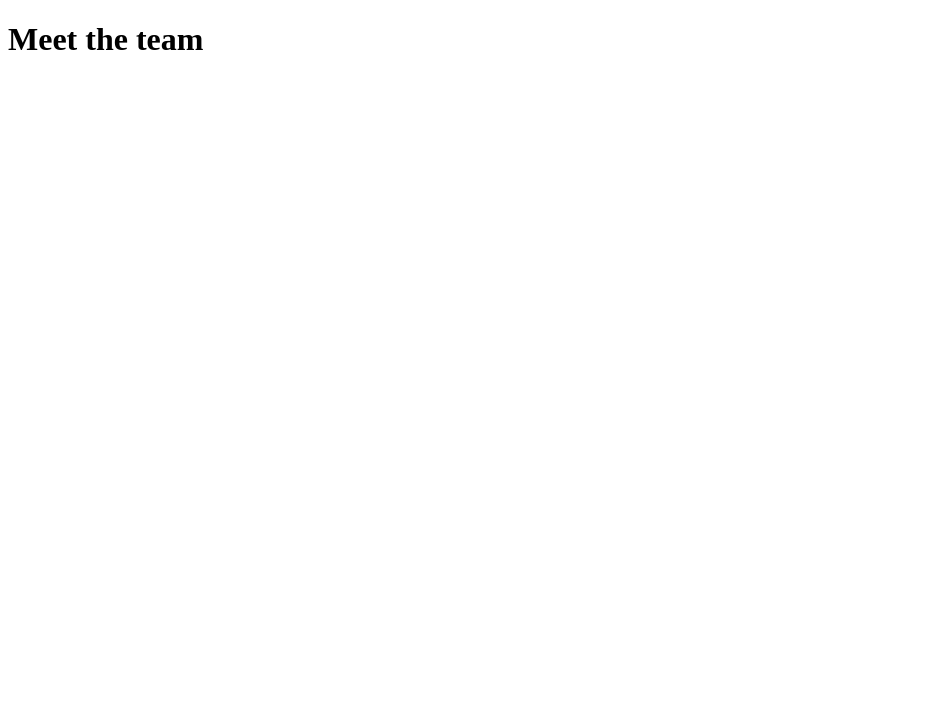
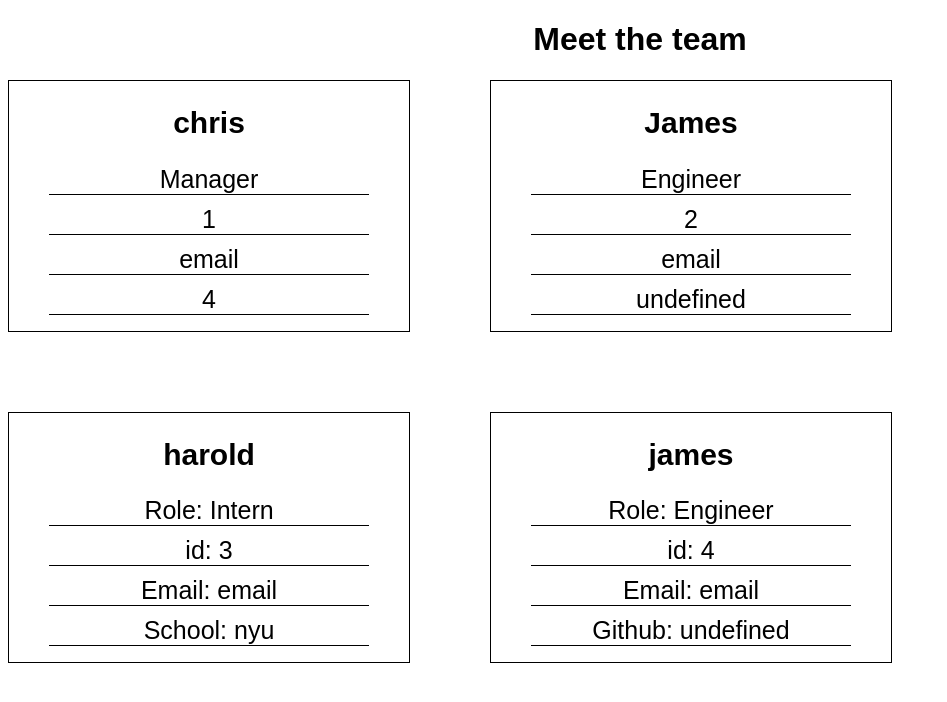
Before and after one commit to Chrisgarcia164/team-profile-generator-2, a website: page index.html in a window 1280 px wide. Shown: the whole page, without its empty margins (0-947 px from the left). Drawn offline with Linux system fonts and the light colour scheme.

Commit message:
styled build for html file

```diff
--- a/index.html
+++ b/index.html
@@ -4,6 +4,7 @@
     <meta charset="UTF-8" />
     <meta http-equiv="X-UA-Compatible" content="IE=edge" />
     <meta name="viewport" content="width=device-width, initial-scale=1.0" />
+    <link rel="stylesheet" href="style.css" />
     <title>Document</title>
   </head>
   <body>
@@ -11,7 +12,46 @@
       <h1>Meet the team</h1>
     </header>
     <main>
-      <div id="cards"></div>
+      <div id="cards">
+        <div class="card">
+          <h2 class="name">chris</h2>
+          <div>
+            <ul>
+              <li>Manager</li>
+              <li>1</li>
+              <li>email</li>
+              <li>4</li>
+            </ul>
+          </div>
+        </div>
+        <div class="card">
+          <h2 class="name">James</h2>
+          <ul>
+            <li>Engineer</li>
+            <li>2</li>
+            <li>email</li>
+            <li>undefined</li>
+          </ul>
+        </div>
+        <div class="card">
+          <h2 class="name">harold</h2>
+          <ul>
+            <li>Role: Intern</li>
+            <li>id: 3</li>
+            <li>Email: email</li>
+            <li>School: nyu</li>
+          </ul>
+        </div>
+        <div class="card">
+          <h2 class="name">james</h2>
+          <ul>
+            <li>Role: Engineer</li>
+            <li>id: 4</li>
+            <li>Email: email</li>
+            <li>Github: undefined</li>
+          </ul>
+        </div>
+      </div>
     </main>
   </body>
 </html>
--- /dev/null
+++ b/style.css
@@ -0,0 +1,29 @@
+* {
+  font-family: Arial, Helvetica, sans-serif;
+  text-align: center;
+}
+.card {
+  border: 1px solid black;
+  min-width: fit-content;
+  width: 25rem;
+  text-align: center;
+}
+
+#cards {
+  display: flex;
+  flex-wrap: wrap;
+  gap: 5rem;
+}
+.name {
+  font-size: 30px;
+}
+ul {
+  margin-right: 40px;
+}
+li {
+  list-style: none;
+  margin-bottom: 10px;
+  /* background-color: aliceblue; */
+  font-size: 25px;
+  border-bottom: black 1px solid;
+}
```
Also changed, not shown: build.html (added, +63 -0 lines), generateHTML.js (+14 -13 lines).
